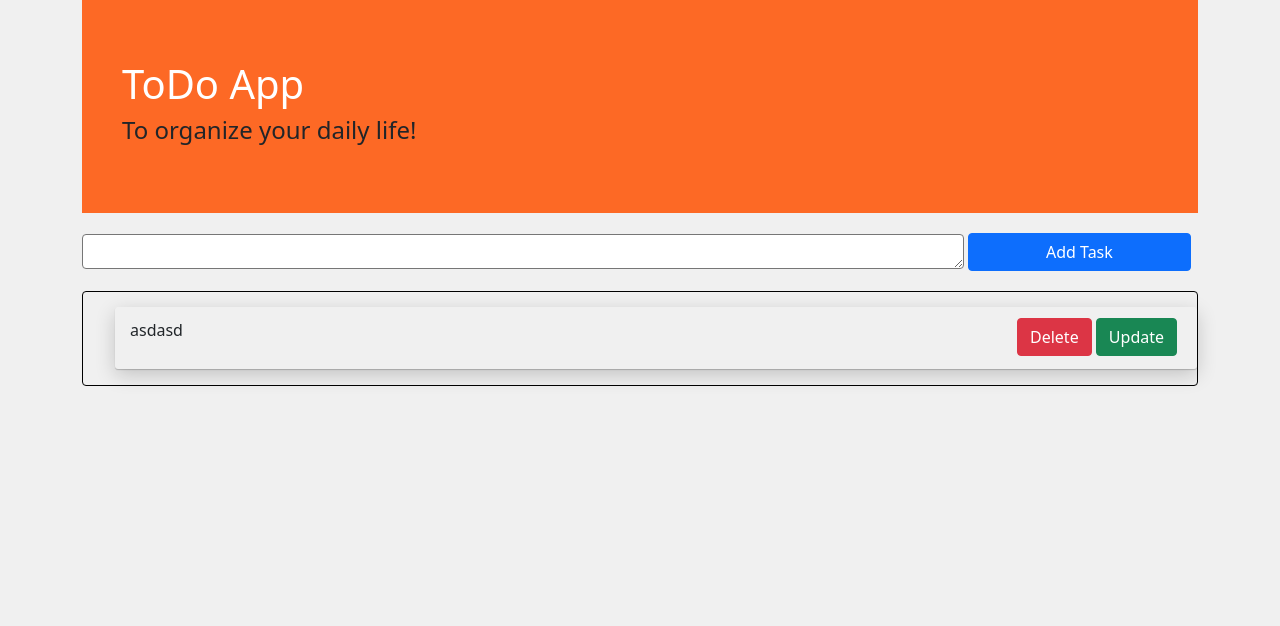
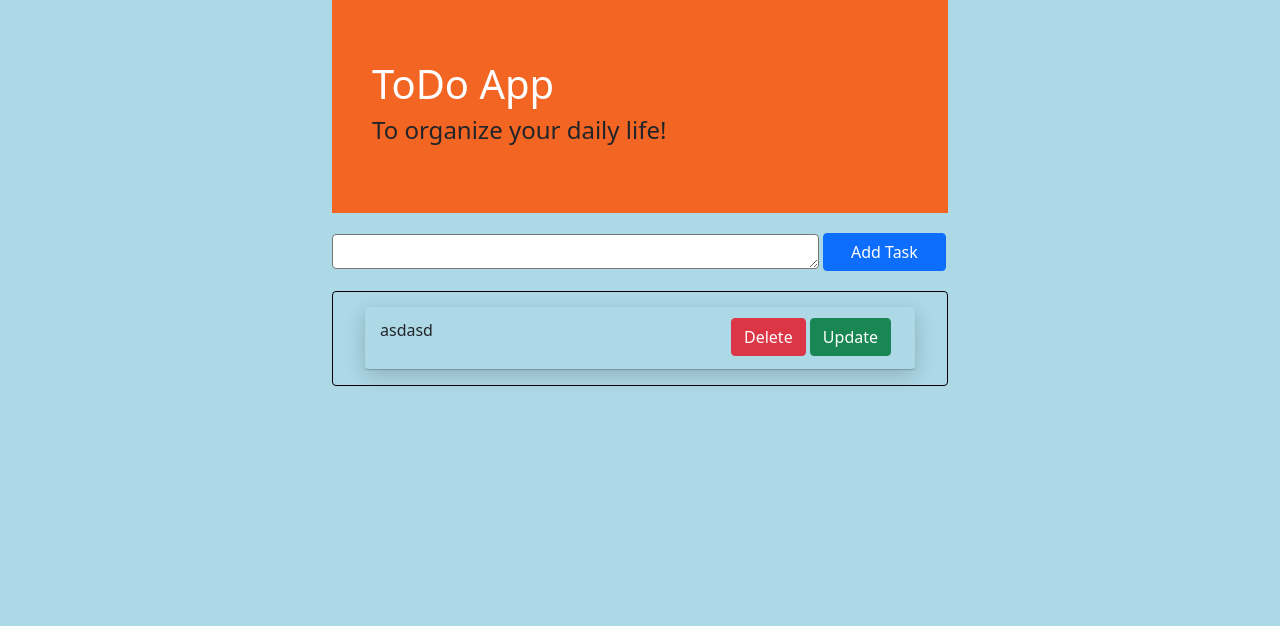
Before and after one commit to al-jaber-nishad/todoApp, a Django app: page / in a window 1280 px wide. Shown: the top 626 px of the page. Run offline with Django 3.2, Linux system fonts and the light colour scheme; data comes from the database, SQL or seed files in the repository.

Commit message:
Updated Responsiveness

```diff
--- a/static/style.css
+++ b/static/style.css
@@ -14,6 +14,26 @@
     width: 100%;
   }
 }
+
+@media only screen and (min-width: 600px) and (max-width:899px){
+  body {
+    background-color: lightblue;
+  }
+  .container{
+    width: 70%;
+  }
+}
+
+@media only screen and (min-width: 900px) {
+  body {
+    background-color: lightblue;
+  }
+  .container{
+    width: 50%;
+  }
+}
+
+
 
 /* @media screen(min-width:800px) {
   .container{
@@ -79,6 +99,10 @@
   position: relative;
 }
 
+.showTask ol{
+  padding-right: 2rem;
+}
+
 .showTask li{
   margin: 15px 0;
   box-shadow: 0 1px 1px 0 rgba(0, 0, 0, 0.2), 0 6px 20px 0 rgba(0, 0, 0, 0.19);
@@ -109,7 +133,7 @@
   display: inline-block;
   /* width: 30%; */
   position: absolute;
-  right: 20px;
+  right: 3.5rem;
 }
 
 .right-btn{
```
